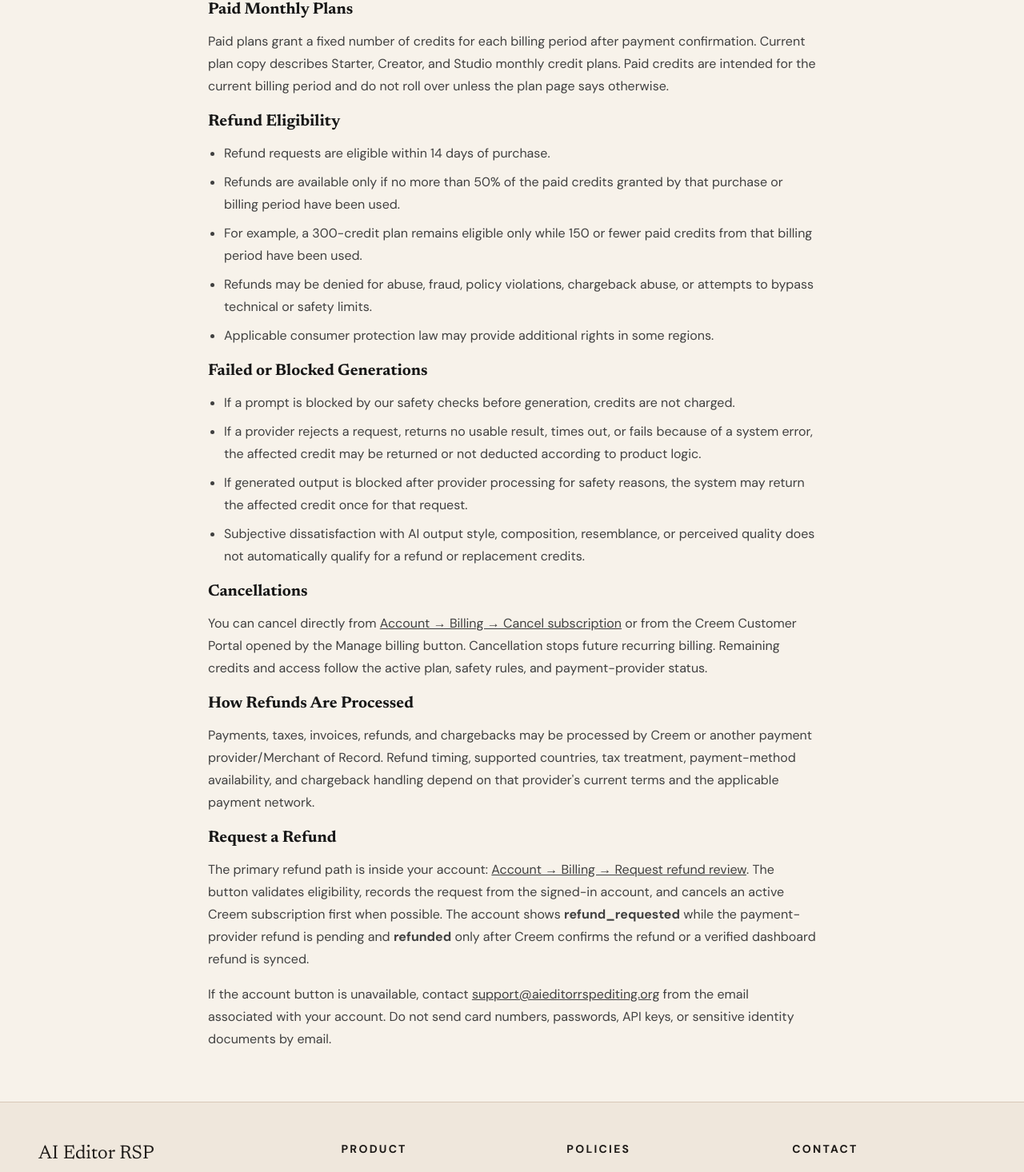
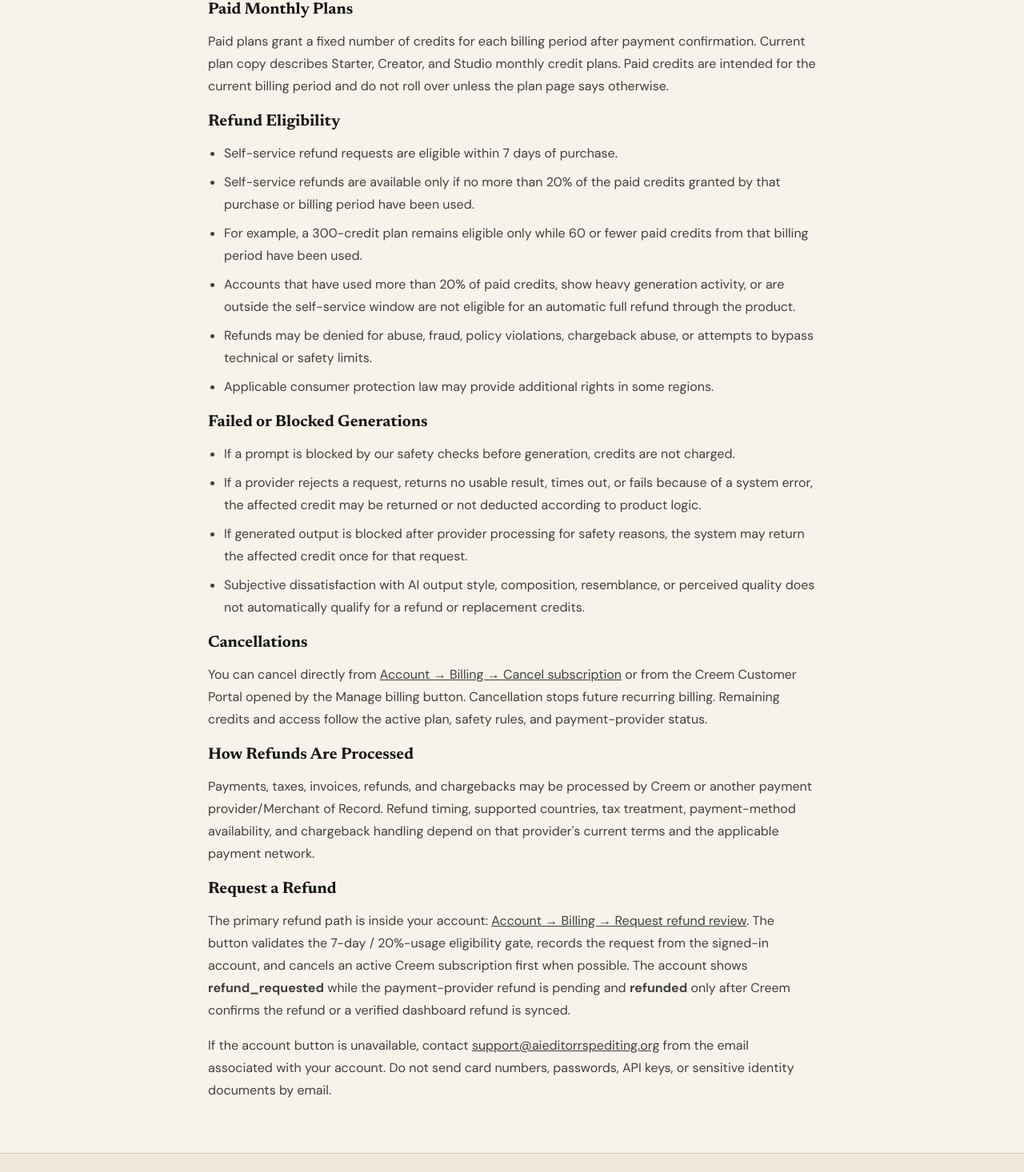
Before and after one commit to AImilesChen/ai-editor-rsp, a Next.js app: page /refund-policy in a window 1280 px wide. Shown: the part 378-1844 px from the top of the page at 80% size. Built offline with nearby package versions, Linux system fonts and the light colour scheme; no server answers.

Commit message:
Tighten refund eligibility limits

```diff
--- a/src/app/api/billing/refund-request/route.ts
+++ b/src/app/api/billing/refund-request/route.ts
@@ -29,8 +29,8 @@
     const clientErrorReasons = new Set([
       "No paid plan on this account",
       "This account has already been refunded",
-      "Refund requests are available within 14 days of payment.",
-      "Refund requests are available only when no more than 50% of paid credits have been used.",
+      "Self-service refund requests are available within 7 days of payment.",
+      "Self-service refund requests are available only when no more than 20% of paid credits have been used.",
     ]);
     const status = clientErrorReasons.has(refundResult.reason || "") || refundResult.code ? 400 : 503;
     return NextResponse.json({ ok: false, code: refundResult.code || "REFUND_REQUEST_UNAVAILABLE", message: refundResult.reason }, { status });
--- a/src/app/checkout/page.tsx
+++ b/src/app/checkout/page.tsx
@@ -48,7 +48,7 @@
                 <p><strong className="text-rsp-text">Success:</strong> Payment confirmation is checked through Creem webhooks. Credits appear after confirmation.</p>
                 <p><strong className="text-rsp-text">Cancel:</strong> Checkout canceled. No payment was taken.</p>
                 <p><strong className="text-rsp-text">Failed:</strong> Payment failed. Please try another payment method or contact support.</p>
-                <p><strong className="text-rsp-text">Refund:</strong> Refunds available within 14 days if no more than 50% of credits have been used.</p>
+                <p><strong className="text-rsp-text">Refund:</strong> Self-service refunds available within 7 days if no more than 20% of paid credits have been used.</p>
               </div>
               <Link href="/pricing" className="mt-6 inline-block text-rsp-secondary no-underline">Back to pricing →</Link>
             </aside>
--- a/src/app/pricing/page.tsx
+++ b/src/app/pricing/page.tsx
@@ -18,7 +18,7 @@
   ["What uses credits?", "Credits are used when you generate or edit an image. Portrait text-to-image starts at 1 credit, while larger sizes or uploaded-image edits may use more credits."],
   ["When do monthly credits arrive?", "Paid plan credits are granted at the start of each billing period."],
   ["Do credits expire?", "Free credits remain valid while your account is active. Paid plan credits are valid for the current billing period and do not roll over."],
-  ["Can I get a refund?", "Refunds are available within 14 days of purchase if no more than 50% of paid credits from that billing period have been used. A confirmed refund revokes paid-plan credits but preserves any unused one-time free signup credits."],
+  ["Can I get a refund?", "Self-service refunds are available within 7 days of purchase if no more than 20% of paid credits from that billing period have been used. A confirmed refund revokes paid-plan credits but preserves any unused one-time free signup credits."],
   ["How do I manage or cancel billing?", "Use Account → Billing → Manage billing to open the Creem Customer Portal, or use Cancel subscription in the product to stop future recurring billing."],
   ["What happens if I cancel?", "Cancellation stops future recurring billing. Remaining credits and access follow the active plan status, safety rules, and Creem confirmation events. Monthly credits do not roll over after the billing period ends."],
   ["Can I use generated images commercially?", "Generated images may be used depending on your use case, the underlying AI model terms, and your own legal review. AI Editor RSP does not guarantee every output is free from third-party rights or suitable for every commercial use."],
--- a/src/app/refund-policy/page.tsx
+++ b/src/app/refund-policy/page.tsx
@@ -38,9 +38,10 @@
 
             <h2 className="font-heading text-xl font-bold text-neutral-900 mb-3">Refund Eligibility</h2>
             <ul className="list-disc pl-5 space-y-2 mb-4">
-              <li>Refund requests are eligible within 14 days of purchase.</li>
-              <li>Refunds are available only if no more than 50% of the paid credits granted by that purchase or billing period have been used.</li>
-              <li>For example, a 300-credit plan remains eligible only while 150 or fewer paid credits from that billing period have been used.</li>
+              <li>Self-service refund requests are eligible within 7 days of purchase.</li>
+              <li>Self-service refunds are available only if no more than 20% of the paid credits granted by that purchase or billing period have been used.</li>
+              <li>For example, a 300-credit plan remains eligible only while 60 or fewer paid credits from that billing period have been used.</li>
+              <li>Accounts that have used more than 20% of paid credits, show heavy generation activity, or are outside the self-service window are not eligible for an automatic full refund through the product.</li>
               <li>Refunds may be denied for abuse, fraud, policy violations, chargeback abuse, or attempts to bypass technical or safety limits.</li>
               <li>Applicable consumer protection law may provide additional rights in some regions.</li>
             </ul>
@@ -65,7 +66,7 @@
 
             <h2 className="font-heading text-xl font-bold text-neutral-900 mb-3">Request a Refund</h2>
             <p className="mb-4">
-              The primary refund path is inside your account: <a className="text-brand-500 underline" href="/account/billing#refund">Account → Billing → Request refund review</a>. The button validates eligibility, records the request from the signed-in account, and cancels an active Creem subscription first when possible. The account shows <strong>refund_requested</strong> while the payment-provider refund is pending and <strong>refunded</strong> only after Creem confirms the refund or a verified dashboard refund is synced.
+              The primary refund path is inside your account: <a className="text-brand-500 underline" href="/account/billing#refund">Account → Billing → Request refund review</a>. The button validates the 7-day / 20%-usage eligibility gate, records the request from the signed-in account, and cancels an active Creem subscription first when possible. The account shows <strong>refund_requested</strong> while the payment-provider refund is pending and <strong>refunded</strong> only after Creem confirms the refund or a verified dashboard refund is synced.
             </p>
             <p className="mb-4">
               If the account button is unavailable, contact <a className="text-brand-500 underline" href={`mailto:${SUPPORT_EMAIL}`}>{SUPPORT_EMAIL}</a> from the email associated with your account. Do not send card numbers, passwords, API keys, or sensitive identity documents by email.
--- a/src/app/terms/page.tsx
+++ b/src/app/terms/page.tsx
@@ -56,7 +56,7 @@
 
             <h2 className="font-heading text-xl font-bold text-neutral-900 mb-3">Refunds and Failed Generations</h2>
             <ul className="list-disc pl-5 space-y-2 mb-4">
-              <li>Refunds are available within 14 days of purchase if no more than 50% of the granted credits have been used, unless applicable law requires otherwise.</li>
+              <li>Self-service refunds are available within 7 days of purchase if no more than 20% of the granted paid credits have been used, unless applicable law requires otherwise.</li>
               <li>If a prompt is blocked before generation, credits are not charged.</li>
               <li>If the AI provider rejects a request, times out, or returns no usable result due to a system/provider failure, we may avoid charging or return the affected credit according to product logic.</li>
               <li>Subjective dissatisfaction with AI output style, composition, or quality does not automatically qualify for a refund or extra credits.</li>
--- a/src/components/AccountBillingCenter.tsx
+++ b/src/components/AccountBillingCenter.tsx
@@ -165,7 +165,7 @@
           <p className="eyebrow">Billing status</p>
           <h2 className="mt-3 font-heading text-3xl font-normal text-rsp-text">Plan, credits, and subscription actions</h2>
           <p className="mt-3 max-w-2xl leading-7 text-rsp-muted">
-            Manage billing from the signed-in account. You can open the Creem billing portal, cancel recurring billing from the product, or request a refund review. Refund completion is shown only after Creem/payment-provider confirmation.
+            Manage billing from the signed-in account. You can open the Creem billing portal, cancel recurring billing from the product, or request a refund review. Self-service refund review is limited to 7 days after payment and 20% or less paid-credit usage. Refund completion is shown only after Creem/payment-provider confirmation.
           </p>
         </div>
         <div className="flex shrink-0 flex-wrap gap-3">
@@ -227,7 +227,7 @@
           <h3 className="font-heading text-2xl font-normal text-rsp-text">Refund lifecycle</h3>
           <ol className="mt-4 list-decimal space-y-2 pl-5 leading-7 text-rsp-muted">
             <li>Click <strong className="text-rsp-text">Request refund review</strong> from the paid account.</li>
-            <li>The site validates eligibility, cancels an active Creem subscription when possible, and records the action as <strong className="text-rsp-text">refund_requested</strong>.</li>
+            <li>The site validates the 7-day / 20%-usage eligibility gate, cancels an active Creem subscription when possible, and records the action as <strong className="text-rsp-text">refund_requested</strong>.</li>
             <li>Creem confirms the cash refund with <strong className="text-rsp-text">refund.created</strong> or a verified dashboard action.</li>
             <li>The account changes to <strong className="text-rsp-text">refunded</strong> and paid credits are removed.</li>
           </ol>
--- a/src/lib/site.ts
+++ b/src/lib/site.ts
@@ -61,4 +61,4 @@
   { title: "Creator thumbnail", style: "Social", ratio: "16:9", text: "A bold creator thumbnail background with neon cyan accents, dynamic composition, realistic desk setup, space for headline text." },
 ];
 
-export const legalDisclaimer = "Images are generated through third-party AI model providers. Upload only images you have rights to use. Usage rights and limitations may depend on provider and model terms. Refunds are available within 14 days if no more than 50% of paid credits from that billing period have been used.";
+export const legalDisclaimer = "Images are generated through third-party AI model providers. Upload only images you have rights to use. Usage rights and limitations may depend on provider and model terms. Self-service refunds are available within 7 days if no more than 20% of paid credits from that billing period have been used.";
```
Also changed, not shown: src/lib/backend/billing-store.ts (+5 -3 lines).
